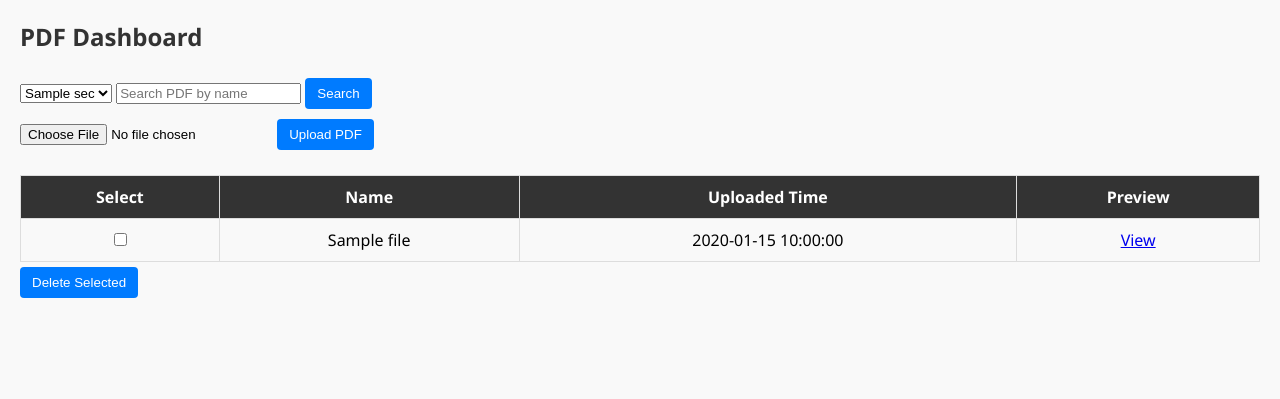
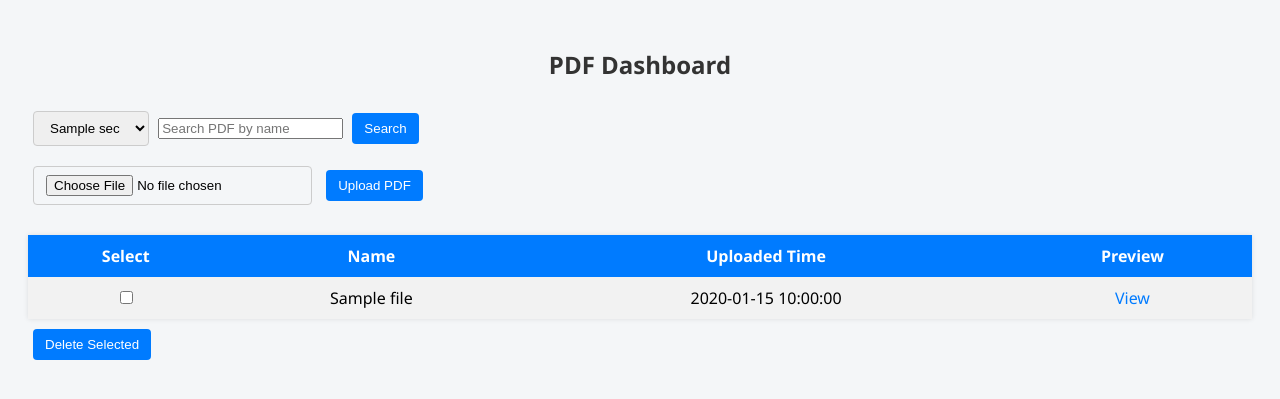
Before and after one commit to Muttu93/pdf_dashboard, a Flask app: template templates/index.html in a window 1280 px wide. Shown: the top 399 px of the page. Run offline with Flask 3, Linux system fonts and the light colour scheme; the template is opened without the code that fills it: most values are stand-ins (such as "Sample title", 1, 10 or a date in 2020).

Commit message:
Update style.css

```diff
--- a/static/style.css
+++ b/static/style.css
@@ -1,40 +1,60 @@
 body {
-    font-family: 'Segoe UI', sans-serif;
-    margin: 20px;
-    background: #f9f9f9;
+    font-family: 'Segoe UI', Tahoma, Geneva, Verdana, sans-serif;
+    background-color: #f4f6f8;
+    padding: 20px;
 }
 
 h2 {
     color: #333;
+    text-align: center;
 }
 
 table {
     width: 100%;
     border-collapse: collapse;
     margin-top: 20px;
+    background: #fff;
+    box-shadow: 0 0 5px rgba(0,0,0,0.1);
 }
 
-th, td {
-    border: 1px solid #ddd;
+th {
+    background-color: #007BFF;
+    color: white;
+    padding: 10px;
+}
+
+td {
     padding: 10px;
     text-align: center;
 }
 
-th {
-    background: #333;
-    color: white;
+tr:nth-child(even) {
+    background-color: #f2f2f2;
+}
+
+select, input[type="file"], button {
+    padding: 8px 12px;
+    margin: 10px 5px;
+    border: 1px solid #ccc;
+    border-radius: 4px;
 }
 
 button {
-    background: #007bff;
+    background-color: #007BFF;
     color: white;
-    padding: 8px 12px;
+    cursor: pointer;
     border: none;
-    cursor: pointer;
-    margin: 5px 0;
-    border-radius: 4px;
 }
 
 button:hover {
-    background: #0056b3;
+    background-color: #0056b3;
 }
+
+a {
+    text-decoration: none;
+    color: #007BFF;
+}
+
+a:hover {
+    text-decoration: underline;
+}
```
